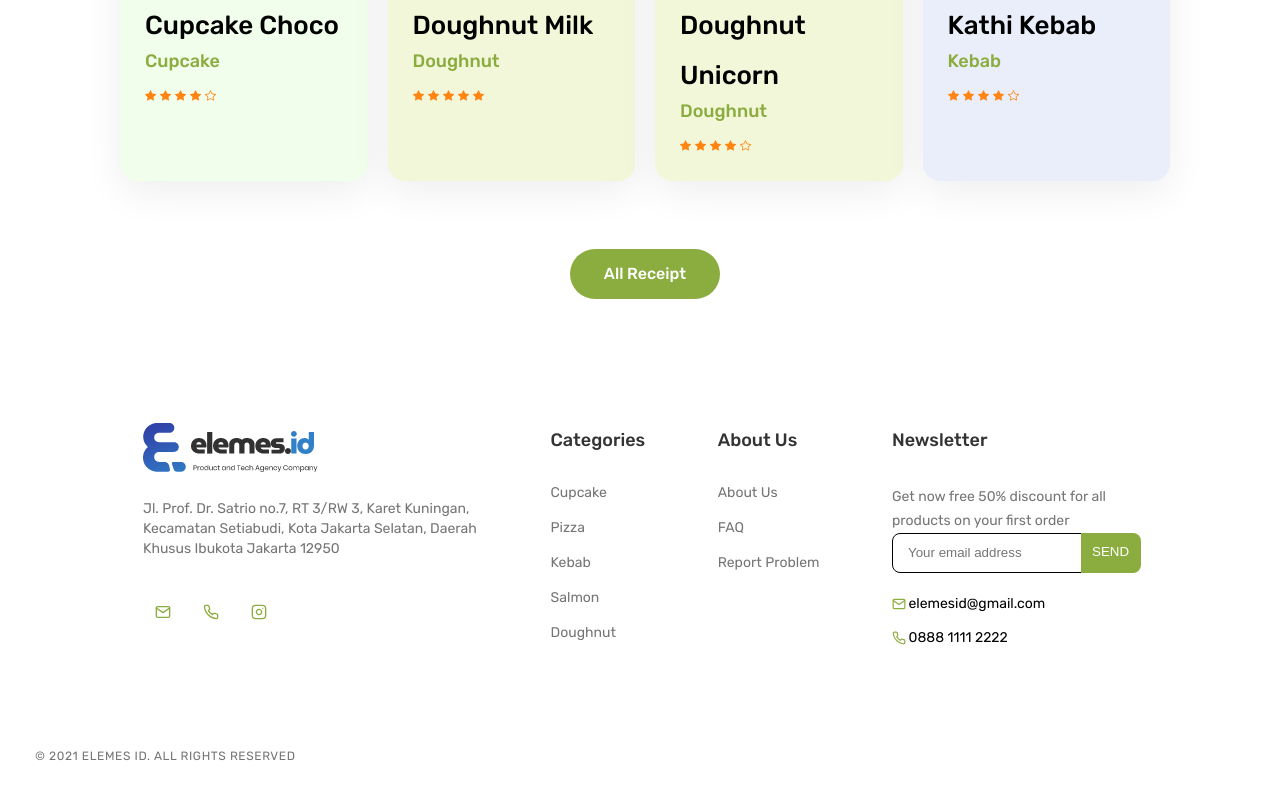
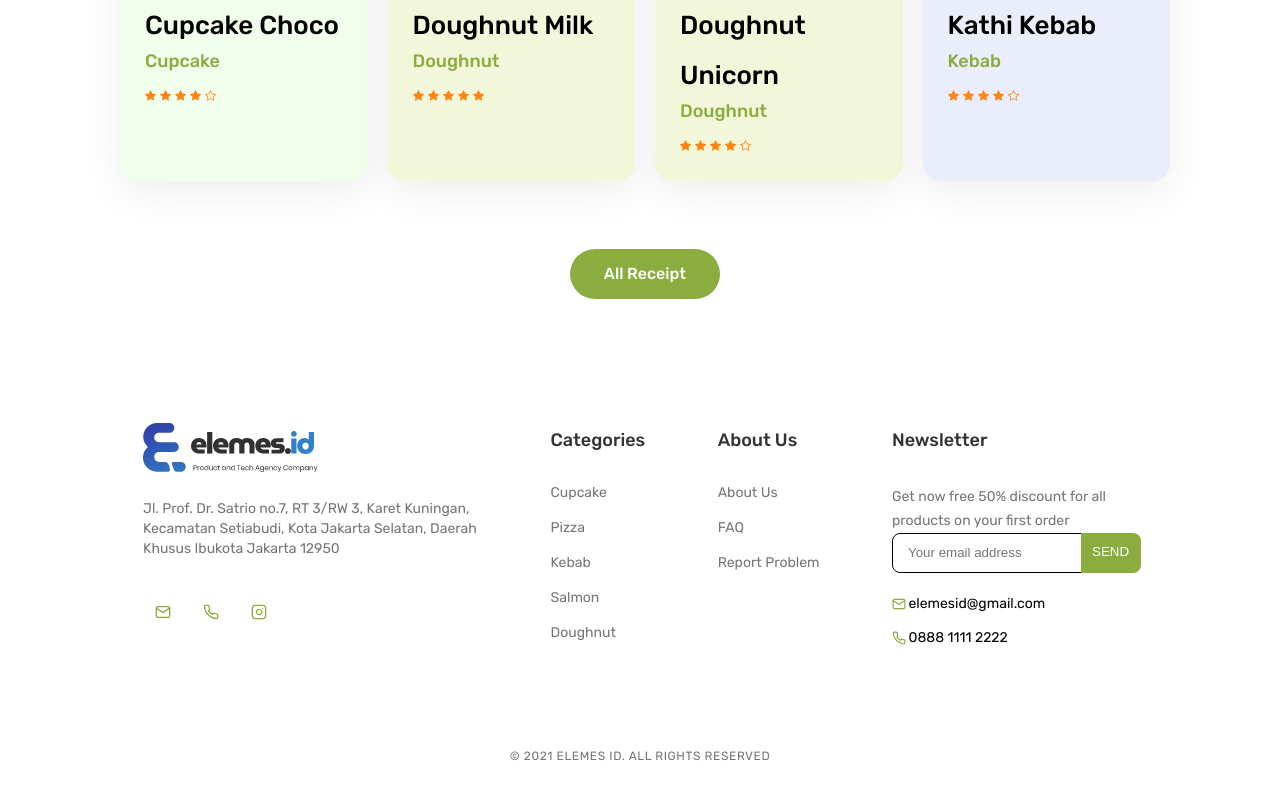
Before and after one commit to tian-1800/semele, a React (Create React App) app: page / in a window 1280 px wide. Shown: the part 2048-2848 px from the top of the page. Built offline with nearby package versions, Linux system fonts and the light colour scheme.

Commit message:
center footer

```diff
--- a/src/App.css
+++ b/src/App.css
@@ -502,7 +502,7 @@ footer {
   line-height: 1rem;
   letter-spacing: 0.05em;
   text-transform: uppercase;
-  margin: 5.5rem 0 2rem 0;
+  margin: 5.5rem auto 2rem auto;
 }
 .footer__block {
   display: none;
--- a/src/scss/__footer.scss
+++ b/src/scss/__footer.scss
@@ -11,7 +11,7 @@
     line-height: 1rem;
     letter-spacing: 0.05em;
     text-transform: uppercase;
-    margin: 5.5rem 0 2rem 0;
+    margin: 5.5rem auto 2rem auto;
   }
 
   &__block {
```
Also changed, not shown: 2 other files (tests, documents, lock files or other folders).
